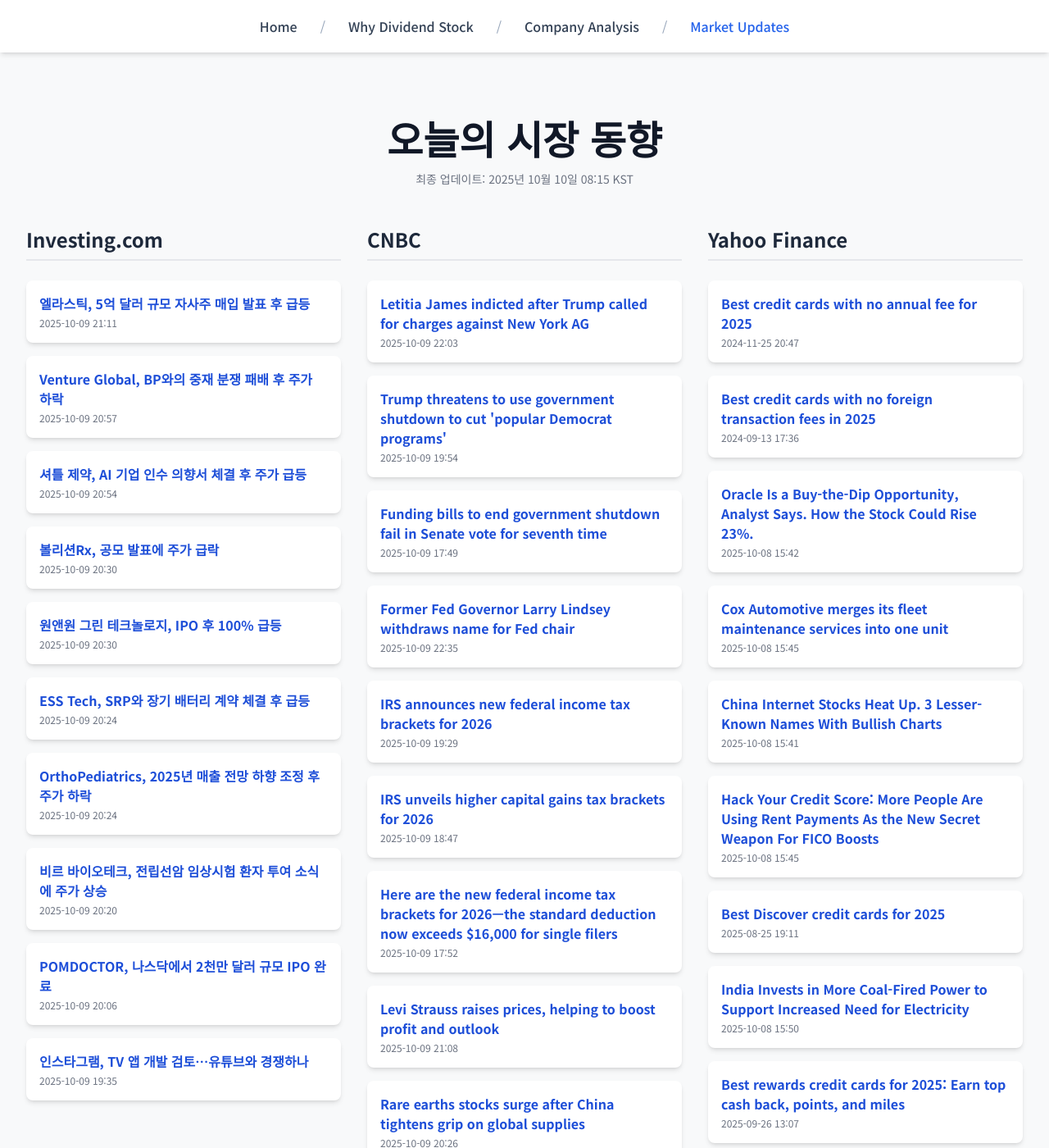
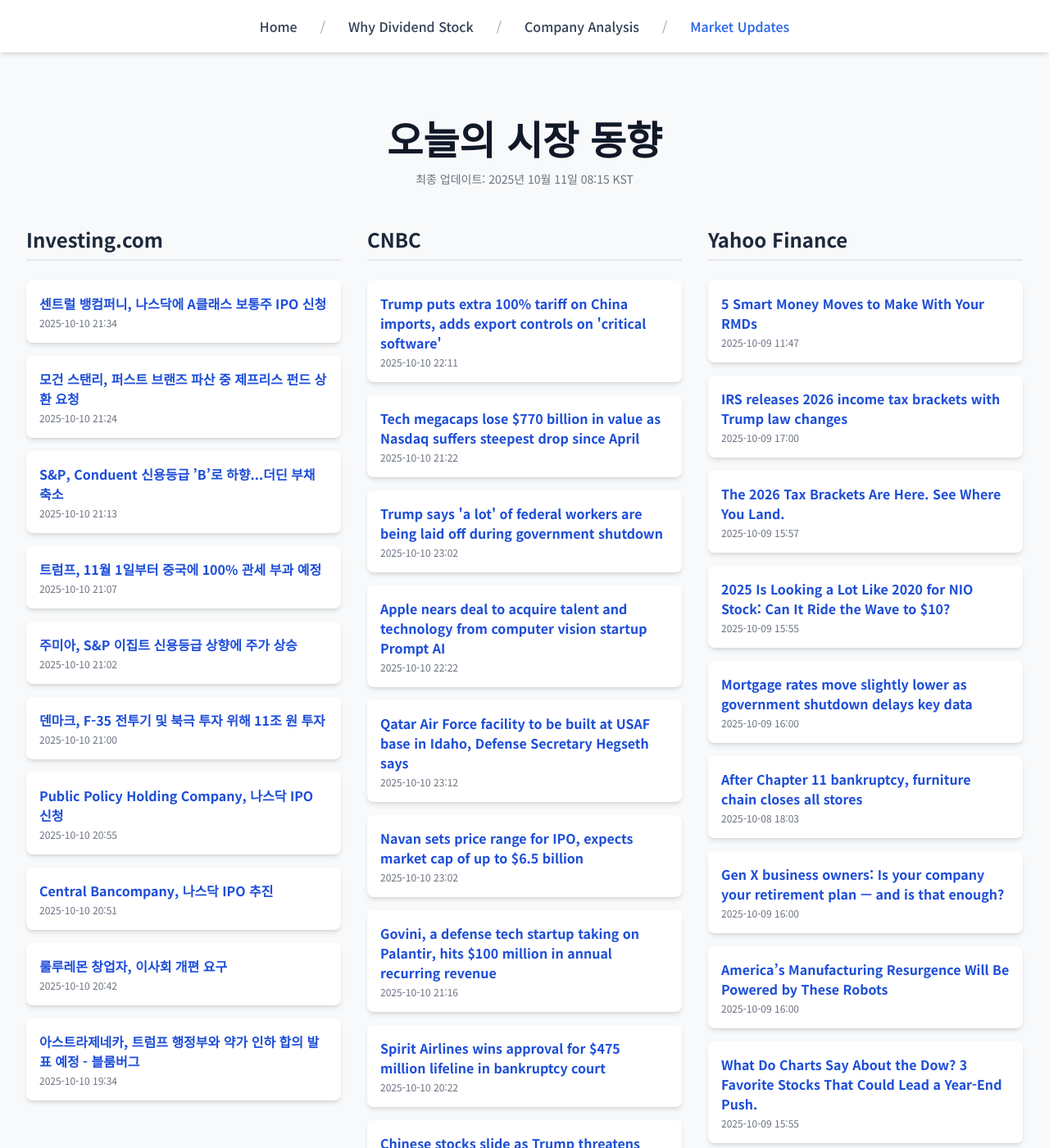
Before and after one commit to Kay-Hwang/my-company-analysis, a Jekyll site: the page built from market-updates.html, in a window 1280 px wide and 1400 px high. Shown: the whole window at 82% size. Built offline with Jekyll 4.4.1, drawn with Linux system fonts in a browser that asks for light colours; nearby versions of some CDN libraries; a script that is not in the unit is left out; some of the changed text lies outside the part shown.

Commit message:
Update daily data

```diff
--- a/_data/latest_data.json
+++ b/_data/latest_data.json
@@ -1,190 +1,190 @@
 {
-  "lastUpdated": "2025년 10월 10일 08:15 KST",
+  "lastUpdated": "2025년 10월 11일 08:15 KST",
   "news": {
     "investing": [
       {
-        "title": "엘라스틱, 5억 달러 규모 자사주 매입 발표 후 급등",
-        "link": "https://kr.investing.com/news/stock-market-news/article-93CH-1663781",
-        "pubDate": "2025-10-09 21:11:09",
-        "summary": "엘라스틱, 5억 달러 규모 자사주 매입 발표 후 급등"
+        "title": "센트럴 뱅컴퍼니, 나스닥에 A클래스 보통주 IPO 신청",
+        "link": "https://kr.investing.com/news/stock-market-news/article-432SI-1665070",
+        "pubDate": "2025-10-10 21:34:04",
+        "summary": "센트럴 뱅컴퍼니, 나스닥에 A클래스 보통주 IPO 신청"
       },
       {
-        "title": "Venture Global, BP와의 중재 분쟁 패배 후 주가 하락",
-        "link": "https://kr.investing.com/news/stock-market-news/article-1663883",
-        "pubDate": "2025-10-09 20:57:11",
-        "summary": "Venture Global, BP와의 중재 분쟁 패배 후 주가 하락"
+        "title": "모건 스탠리, 퍼스트 브랜즈 파산 중 제프리스 펀드 상환 요청",
+        "link": "https://kr.investing.com/news/stock-market-news/article-1665062",
+        "pubDate": "2025-10-10 21:24:42",
+        "summary": "모건 스탠리, 퍼스트 브랜즈 파산 중 제프리스 펀드 상환 요청"
       },
       {
-        "title": "셔틀 제약, AI 기업 인수 의향서 체결 후 주가 급등",
-        "link": "https://kr.investing.com/news/stock-market-news/article-93CH-1663757",
-        "pubDate": "2025-10-09 20:54:25",
-        "summary": "셔틀 제약, AI 기업 인수 의향서 체결 후 주가 급등"
+        "title": "S&P, Conduent 신용등급 ’B’로 하향...더딘 부채 축소",
+        "link": "https://kr.investing.com/news/stock-market-news/article-93CH-1665042",
+        "pubDate": "2025-10-10 21:13:34",
+        "summary": "S&P, Conduent 신용등급 ’B’로 하향...더딘 부채 축소"
       },
       {
-        "title": "볼리션Rx, 공모 발표에 주가 급락",
-        "link": "https://kr.investing.com/news/stock-market-news/article-93CH-1663723",
-        "pubDate": "2025-10-09 20:30:25",
-        "summary": "볼리션Rx, 공모 발표에 주가 급락"
+        "title": "트럼프, 11월 1일부터 중국에 100% 관세 부과 예정",
+        "link": "https://kr.investing.com/news/stock-market-news/article-1665039",
+        "pubDate": "2025-10-10 21:07:06",
+        "summary": "트럼프, 11월 1일부터 중국에 100% 관세 부과 예정"
       },
       {
-        "title": "원앤원 그린 테크놀로지, IPO 후 100% 급등",
-        "link": "https://kr.investing.com/news/stock-market-news/article-93CH-1663722",
-        "pubDate": "2025-10-09 20:30:21",
-        "summary": "원앤원 그린 테크놀로지, IPO 후 100% 급등"
+        "title": "주미아, S&P 이집트 신용등급 상향에 주가 상승",
+        "link": "https://kr.investing.com/news/stock-market-news/article-93CH-1665030",
+        "pubDate": "2025-10-10 21:02:33",
+        "summary": "주미아, S&P 이집트 신용등급 상향에 주가 상승"
       },
       {
-        "title": "ESS Tech, SRP와 장기 배터리 계약 체결 후 급등",
-        "link": "https://kr.investing.com/news/stock-market-news/article-93CH-1663715",
-        "pubDate": "2025-10-09 20:24:56",
-        "summary": "ESS Tech, SRP와 장기 배터리 계약 체결 후 급등"
+        "title": "덴마크, F-35 전투기 및 북극 투자 위해 11조 원 투자",
+        "link": "https://kr.investing.com/news/stock-market-news/article-93CH-1665022",
+        "pubDate": "2025-10-10 21:00:45",
+        "summary": "덴마크, F-35 전투기 및 북극 투자 위해 11조 원 투자"
       },
       {
-        "title": "OrthoPediatrics, 2025년 매출 전망 하향 조정 후 주가 하락",
-        "link": "https://kr.investing.com/news/stock-market-news/article-93CH-1663714",
-        "pubDate": "2025-10-09 20:24:54",
-        "summary": "OrthoPediatrics, 2025년 매출 전망 하향 조정 후 주가 하락"
+        "title": "Public Policy Holding Company, 나스닥 IPO 신청",
+        "link": "https://kr.investing.com/news/stock-market-news/article-432SI-1665018",
+        "pubDate": "2025-10-10 20:55:04",
+        "summary": "Public Policy Holding Company, 나스닥 IPO 신청"
       },
       {
-        "title": "비르 바이오테크, 전립선암 임상시험 환자 투여 소식에 주가 상승",
-        "link": "https://kr.investing.com/news/stock-market-news/article-93CH-1663699",
-        "pubDate": "2025-10-09 20:20:41",
-        "summary": "비르 바이오테크, 전립선암 임상시험 환자 투여 소식에 주가 상승"
+        "title": "Central Bancompany, 나스닥 IPO 추진",
+        "link": "https://kr.investing.com/news/stock-market-news/article-432SI-1665015",
+        "pubDate": "2025-10-10 20:51:03",
+        "summary": "Central Bancompany, 나스닥 IPO 추진"
       },
       {
-        "title": "POMDOCTOR, 나스닥에서 2천만 달러 규모 IPO 완료",
-        "link": "https://kr.investing.com/news/stock-market-news/article-432SI-1663769",
-        "pubDate": "2025-10-09 20:06:23",
-        "summary": "POMDOCTOR, 나스닥에서 2천만 달러 규모 IPO 완료"
+        "title": "룰루레몬 창업자, 이사회 개편 요구",
+        "link": "https://kr.investing.com/news/stock-market-news/article-1665009",
+        "pubDate": "2025-10-10 20:42:11",
+        "summary": "룰루레몬 창업자, 이사회 개편 요구"
       },
       {
-        "title": "인스타그램, TV 앱 개발 검토…유튜브와 경쟁하나",
-        "link": "https://kr.investing.com/news/stock-market-news/article-93CH-1663647",
-        "pubDate": "2025-10-09 19:35:20",
-        "summary": "인스타그램, TV 앱 개발 검토…유튜브와 경쟁하나"
+        "title": "아스트라제네카, 트럼프 행정부와 약가 인하 합의 발표 예정 - 블룸버그",
+        "link": "https://kr.investing.com/news/stock-market-news/article-93CH-1664940",
+        "pubDate": "2025-10-10 19:34:34",
+        "summary": "아스트라제네카, 트럼프 행정부와 약가 인하 합의 발표 예정 - 블룸버그"
       }
     ],
     "cnbc": [
       {
-        "title": "Letitia James indicted after Trump called for charges against New York AG",
-        "link": "https://www.cnbc.com/2025/10/09/trump-letitia-james-halligan-mortgage.html",
-        "pubDate": "Thu, 09 Oct 2025 22:03:45 GMT",
-        "summary": "New York Attorney General Letitia James previously sued President Trump in a civil case that led to him and his company being held liable for business fraud."
+        "title": "Trump puts extra 100% tariff on China imports, adds export controls on 'critical software'",
+        "link": "https://www.cnbc.com/2025/10/10/trump-trade-tariffs-china-software.html",
+        "pubDate": "Fri, 10 Oct 2025 22:11:52 GMT",
+        "summary": "President Trump retaliated against China's export controls on rare earths after suggesting he also would cancel a meeting with Chinese President Xi Jinping."
       },
       {
-        "title": "Trump threatens to use government shutdown to cut 'popular Democrat programs'",
-        "link": "https://www.cnbc.com/2025/10/09/trump-government-shutdown-programs.html",
-        "pubDate": "Thu, 09 Oct 2025 19:54:20 GMT",
-        "summary": "President Donald Trump said his administration plans to use the government shutdown to permanently cut government programs popular with Democrats."
+        "title": "Tech megacaps lose $770 billion in value as Nasdaq suffers steepest drop since April",
+        "link": "https://www.cnbc.com/2025/10/10/tech-megacaps-market-cap-mag-7.html",
+        "pubDate": "Fri, 10 Oct 2025 21:22:15 GMT",
+        "summary": "Nvidia dropped almost 5%, pacing a steep decline in tech stocks, after President Trump threatened more tariffs on China."
       },
       {
-        "title": "Funding bills to end government shutdown fail in Senate vote for seventh time",
-        "link": "https://www.cnbc.com/2025/10/09/government-shutdown-senate-vote-bills.html",
-        "pubDate": "Thu, 09 Oct 2025 17:49:44 GMT",
-        "summary": "Lawmakers on both sides remain dug in, showing no indication that they are open to yielding on their demands."
+        "title": "Trump says 'a lot' of federal workers are being laid off during government shutdown",
+        "link": "https://www.cnbc.com/2025/10/10/trump-russ-vought-layoffs-government-shutdown.html",
+        "pubDate": "Fri, 10 Oct 2025 23:02:28 GMT",
+        "summary": "The Trump administration and Republicans have sought to blame Democrats for the government shutdown, and any negative fallout from it."
       },
       {
-        "title": "Former Fed Governor Larry Lindsey withdraws name for Fed chair",
-        "link": "https://www.cnbc.com/2025/10/09/former-fed-governor-larry-lindsey-withdraws-name-for-fed-chair.html",
-        "pubDate": "Thu, 09 Oct 2025 22:35:22 GMT",
-        "summary": "Former U.S. Federal Reserve Governor Larry Lindsey has withdrawn his name from the list of candidates for the next potential chair of the Federal Reserve."
+        "title": "Apple nears deal to acquire talent and technology from computer vision startup Prompt AI",
+        "link": "https://www.cnbc.com/2025/10/10/apple-nears-deal-to-acquire-talent-tech-from-ai-startup-prompt-ai.html",
+        "pubDate": "Fri, 10 Oct 2025 22:22:20 GMT",
+        "summary": "Apple is in late-stage talks with startup Prompt AI to bring on the company's employees and its computer vision technology."
       },
       {
-        "title": "IRS announces new federal income tax brackets for 2026",
-        "link": "https://www.cnbc.com/2025/10/09/2026-federal-tax-brackets.html",
-        "pubDate": "Thu, 09 Oct 2025 19:29:34 GMT",
-        "summary": "The IRS has announced higher federal income tax brackets and standard deductions for 2026. Here's what taxpayers need to know."
+        "title": "Qatar Air Force facility to be built at USAF base in Idaho, Defense Secretary Hegseth says",
+        "link": "https://www.cnbc.com/2025/10/10/us-qatar-air-force-idaho-hegseth-defense.html",
+        "pubDate": "Fri, 10 Oct 2025 23:12:07 GMT",
+        "summary": "Hegseth The Defense secretary made the announcement at a Pentagon press conference with  Sheikh Saoud bin Abdulrahman Al Thani, Qatar's defense minister."
       },
       {
-        "title": "IRS unveils higher capital gains tax brackets for 2026",
-        "link": "https://www.cnbc.com/2025/10/09/capital-gains-tax-2026-federal.html",
-        "pubDate": "Thu, 09 Oct 2025 18:47:25 GMT",
-        "summary": "The IRS has announced higher long-term capital gains brackets for 2026. Here's what investors need to know."
+        "title": "Navan sets price range for IPO, expects market cap of up to $6.5 billion",
+        "link": "https://www.cnbc.com/2025/10/10/navan-sets-price-range-for-ipo-expects-market-cap-up-to-6point5-billion.html",
+        "pubDate": "Fri, 10 Oct 2025 23:02:31 GMT",
+        "summary": "Navan updated its IPO prospectus and offered a pricing range, as it seeks to potentially hit the public market during a government shutdown."
       },
       {
-        "title": "Here are the new federal income tax brackets for 2026—the standard deduction now exceeds $16,000 for single filers",
-        "link": "https://www.cnbc.com/2025/10/09/irs-announces-new-federal-income-tax-brackets-for-2026.html",
-        "pubDate": "Thu, 09 Oct 2025 17:52:29 GMT",
-        "summary": "The IRS announced higher income thresholds, which means taxpayers will get taxed less on lower income amounts."
+        "title": "Govini, a defense tech startup taking on Palantir, hits $100 million in annual recurring revenue",
+        "link": "https://www.cnbc.com/2025/10/10/defense-tech-govini-palantir-revenue.html",
+        "pubDate": "Fri, 10 Oct 2025 21:16:32 GMT",
+        "summary": "Defense tech startup Govini said it has surpassed $100 million in annual recurring revenue and secured a $150 million investment from Bain Capital."
       },
       {
-        "title": "Levi Strauss raises prices, helping to boost profit and outlook",
-        "link": "https://www.cnbc.com/2025/10/09/levi-strauss-levi-q3-2025-earnings.html",
-        "pubDate": "Thu, 09 Oct 2025 21:08:41 GMT",
-        "summary": "Levi Strauss is raising prices across its assortment but said consumer demand is so far holding steady."
+        "title": "Spirit Airlines wins approval for $475 million lifeline in bankruptcy court",
+        "link": "https://www.cnbc.com/2025/10/10/spirit-airlines-bankruptcy-court-approves-lifeline-financing.html",
+        "pubDate": "Fri, 10 Oct 2025 20:22:50 GMT",
+        "summary": "Spirit Airlines will get a $475 million lifeline from its bondholders and another $150 million from an aircraft lessor."
       },
       {
-        "title": "Rare earths stocks surge after China tightens grip on global supplies",
-        "link": "https://www.cnbc.com/2025/10/09/china-tightens-rare-earths-grip-stocks-surge.html",
-        "pubDate": "Thu, 09 Oct 2025 20:26:46 GMT",
-        "summary": "Rare earths stocks were jumping Thursday"
+        "title": "Chinese stocks slide as Trump threatens tariffs, accuses Beijing of holding world ‘captive’",
+        "link": "https://www.cnbc.com/2025/10/10/chinese-stocks-slide-as-trump-threatens-tariffs-accuses-beijing-of-holding-world-captive.html",
+        "pubDate": "Fri, 10 Oct 2025 19:56:13 GMT",
+        "summary": "The selloff underscored renewed investor anxiety over escalating U.S.-China tensions."
       },
       {
-        "title": "Trump meets with Jared Isaacman about top NASA job after pulling nomination",
-        "link": "https://www.cnbc.com/2025/10/09/trump-jared-isaacman-nasa-nomination.html",
-        "pubDate": "Thu, 09 Oct 2025 20:58:06 GMT",
-        "summary": "Isaacman, who has close ties with SpaceX CEO Elon Musk, was at the White House in September for Trump's dinner for tech power players."
+        "title": "Nobel Peace Prize winner Machado praises Trump after White House criticizes snub",
+        "link": "https://www.cnbc.com/2025/10/10/trump-nobel-peace-prize-machado-cheung.html",
+        "pubDate": "Fri, 10 Oct 2025 18:30:03 GMT",
+        "summary": "Some of Trump's Republican allies have called for him to get the Nobel Peace Prize, though the nomination deadline passed early in his current term."
       }
     ],
     "yahoo": [
       {
-        "title": "Best credit cards with no annual fee for 2025",
-        "link": "https://finance.yahoo.com/personal-finance/credit-cards/article/best-credit-cards-with-no-annual-fee-204747522.html",
-        "pubDate": "2024-11-25T20:47:47Z",
-        "summary": "Best credit cards with no annual fee for 2025"
+        "title": "5 Smart Money Moves to Make With Your RMDs",
+        "link": "https://finance.yahoo.com/news/5-smart-money-moves-rmds-114700324.html",
+        "pubDate": "2025-10-09T11:47:00Z",
+        "summary": "5 Smart Money Moves to Make With Your RMDs"
       },
       {
-        "title": "Best credit cards with no foreign transaction fees in 2025",
-        "link": "https://finance.yahoo.com/personal-finance/credit-cards/article/best-credit-cards-no-foreign-transaction-fees-234302581.html",
-        "pubDate": "2024-09-13T17:36:17Z",
-        "summary": "Best credit cards with no foreign transaction fees in 2025"
+        "title": "IRS releases 2026 income tax brackets with Trump law changes",
+        "link": "https://finance.yahoo.com/news/irs-releases-2026-income-tax-170000718.html",
+        "pubDate": "2025-10-09T17:00:00Z",
+        "summary": "IRS releases 2026 income tax brackets with Trump law changes"
       },
       {
-        "title": "Oracle Is a Buy-the-Dip Opportunity, Analyst Says. How the Stock Could Rise 23%.",
-        "link": "https://www.barrons.com/articles/oracle-stock-price-buy-d3b7d141?siteid=yhoof2&yptr=yahoo",
-        "pubDate": "2025-10-08T15:42:00Z",
-        "summary": "Oracle Is a Buy-the-Dip Opportunity, Analyst Says. How the Stock Could Rise 23%."
+        "title": "The 2026 Tax Brackets Are Here. See Where You Land.",
+        "link": "https://www.wsj.com/personal-finance/taxes/income-tax-brackets-2026-bbd1863d?siteid=yhoof2&yptr=yahoo",
+        "pubDate": "2025-10-09T15:57:00Z",
+        "summary": "The 2026 Tax Brackets Are Here. See Where You Land."
       },
       {
-        "title": "Cox Automotive merges its fleet maintenance services into one unit",
-        "link": "https://finance.yahoo.com/news/cox-automotive-merges-fleet-maintenance-154508271.html",
-        "pubDate": "2025-10-08T15:45:08Z",
-        "summary": "Cox Automotive merges its fleet maintenance services into one unit"
+        "title": "2025 Is Looking a Lot Like 2020 for NIO Stock: Can It Ride the Wave to $10?",
+        "link": "https://finance.yahoo.com/news/2025-looking-lot-2020-nio-155531374.html",
+        "pubDate": "2025-10-09T15:55:31Z",
+        "summary": "2025 Is Looking a Lot Like 2020 for NIO Stock: Can It Ride the Wave to $10?"
       },
       {
-        "title": "China Internet Stocks Heat Up. 3 Lesser-Known Names With Bullish Charts",
-        "link": "https://www.barrons.com/articles/china-internet-stocks-3-lesser-known-names-with-bullish-charts-a5bc1a7c?siteid=yhoof2&yptr=yahoo",
-        "pubDate": "2025-10-08T15:41:00Z",
-        "summary": "China Internet Stocks Heat Up. 3 Lesser-Known Names With Bullish Charts"
+        "title": "Mortgage rates move slightly lower as government shutdown delays key data",
+        "link": "https://finance.yahoo.com/news/mortgage-rates-move-slightly-lower-as-government-shutdown-delays-key-data-160034399.html",
+        "pubDate": "2025-10-09T16:00:34Z",
+        "summary": "Mortgage rates move slightly lower as government shutdown delays key data"
       },
       {
-        "title": "Hack Your Credit Score: More People Are Using Rent Payments As the New Secret Weapon For FICO Boosts",
-        "link": "https://finance.yahoo.com/news/hack-credit-score-more-people-154534997.html",
-        "pubDate": "2025-10-08T15:45:34Z",
-        "summary": "Hack Your Credit Score: More People Are Using Rent Payments As the New Secret Weapon For FICO Boosts"
+        "title": "After Chapter 11 bankruptcy, furniture chain closes all stores",
+        "link": "https://finance.yahoo.com/news/47-old-furniture-chain-chapter-180300996.html",
+        "pubDate": "2025-10-08T18:03:00Z",
+        "summary": "After Chapter 11 bankruptcy, furniture chain closes all stores"
       },
       {
-        "title": "Best Discover credit cards for 2025",
-        "link": "https://finance.yahoo.com/personal-finance/credit-cards/article/best-discover-credit-cards-191129586.html",
-        "pubDate": "2025-08-25T19:11:29Z",
-        "summary": "Best Discover credit cards for 2025"
+        "title": "Gen X business owners: Is your company your retirement plan — and is that enough?",
+        "link": "https://finance.yahoo.com/news/gen-x-business-owners-is-your-company-your-retirement-plan--and-is-that-enough-160018468.html",
+        "pubDate": "2025-10-09T16:00:18Z",
+        "summary": "Gen X business owners: Is your company your retirement plan — and is that enough?"
       },
       {
-        "title": "India Invests in More Coal-Fired Power to Support Increased Need for Electricity",
-        "link": "https://finance.yahoo.com/news/india-invests-more-coal-fired-155026409.html",
-        "pubDate": "2025-10-08T15:50:26Z",
-        "summary": "India Invests in More Coal-Fired Power to Support Increased Need for Electricity"
+        "title": "America’s Manufacturing Resurgence Will Be Powered by These Robots",
+        "link": "https://www.wsj.com/business/americas-manufacturing-resurgence-will-be-powered-by-these-robots-78d1d7f6?siteid=yhoof2&yptr=yahoo",
+        "pubDate": "2025-10-09T16:00:00Z",
+        "summary": "America’s Manufacturing Resurgence Will Be Powered by These Robots"
       },
       {
-        "title": "Best rewards credit cards for 2025: Earn top cash back, points, and miles",
-        "link": "https://finance.yahoo.com/personal-finance/credit-cards/article/best-rewards-credit-cards-172941111.html",
-        "pubDate": "2025-09-26T13:07:26Z",
-        "summary": "Best rewards credit cards for 2025: Earn top cash back, points, and miles"
+        "title": "What Do Charts Say About the Dow? 3 Favorite Stocks That Could Lead a Year-End Push.",
+        "link": "https://www.barrons.com/articles/3-favorite-dow-stocks-apple-amgen-chevron-year-end-push-bd04aa00?siteid=yhoof2&yptr=yahoo",
+        "pubDate": "2025-10-09T15:55:00Z",
+        "summary": "What Do Charts Say About the Dow? 3 Favorite Stocks That Could Lead a Year-End Push."
       },
       {
-        "title": "Jefferies Fund Has $715 Million in First Brands’ Trade Debt",
-        "link": "https://finance.yahoo.com/news/jefferies-161-million-risk-first-114414142.html",
-        "pubDate": "2025-10-08T15:41:26Z",
-        "summary": "Jefferies Fund Has $715 Million in First Brands’ Trade Debt"
+        "title": "The U.S. Nuclear Buildout Is Complicated. Analysts Ask if Oklo Can Come to the Rescue.",
+        "link": "https://www.barrons.com/articles/oklo-stock-buy-rating-nuclear-842582dd?siteid=yhoof2&yptr=yahoo",
+        "pubDate": "2025-10-09T16:01:00Z",
+        "summary": "The U.S. Nuclear Buildout Is Complicated. Analysts Ask if Oklo Can Come to the Rescue."
       }
     ]
   }
```
